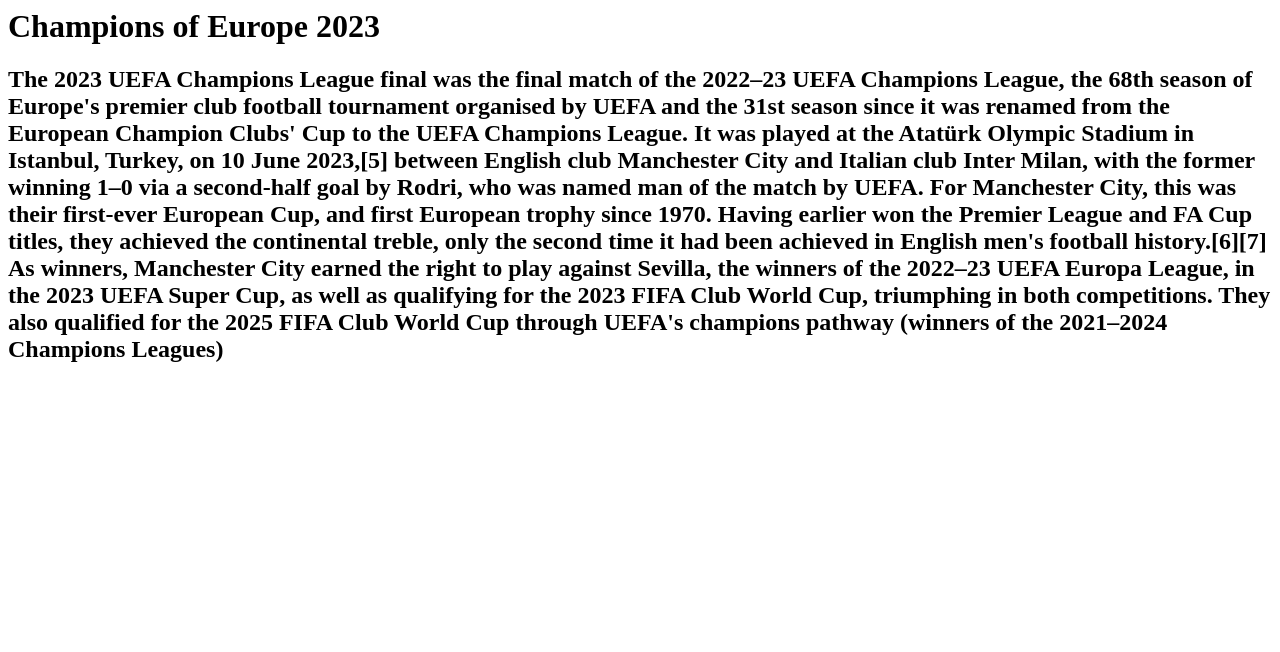
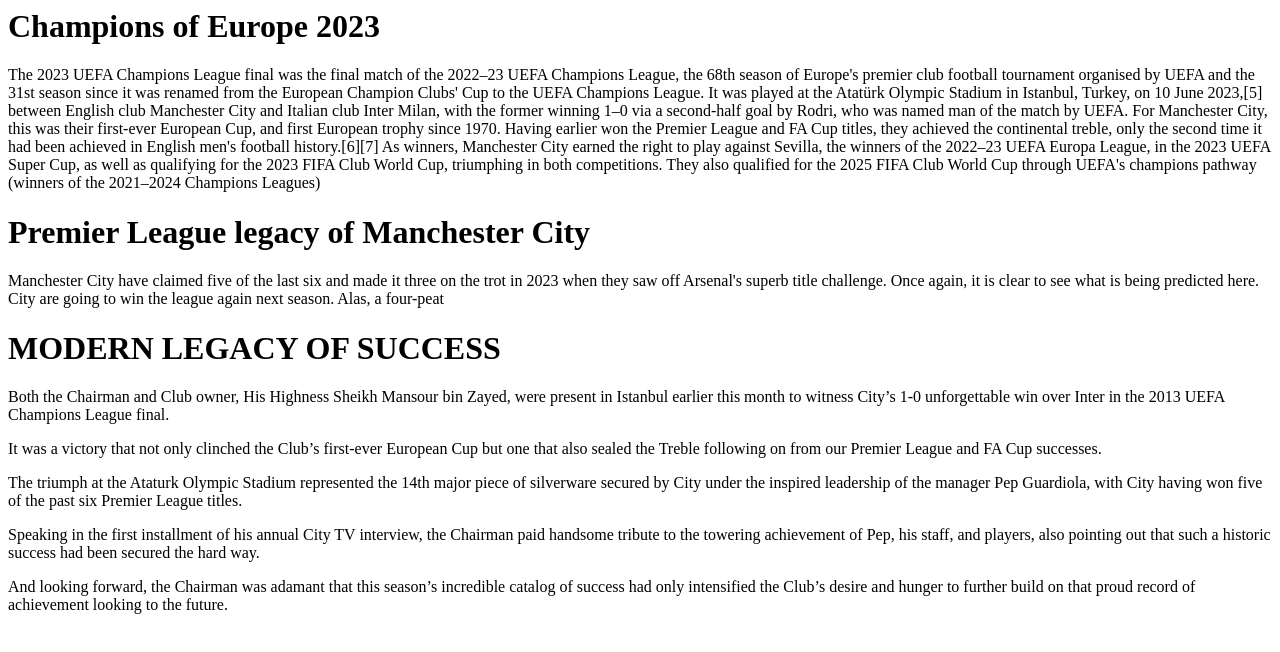
Before and after one commit to hanzahapu/youtube-test-kd, a plain HTML site: page MCFC.html in a window 1280 px wide. Drawn offline with Linux system fonts and the light colour scheme.

Commit message:
Update MCFC.html

```diff
--- a/MCFC.html
+++ b/MCFC.html
@@ -2,7 +2,7 @@
 <head><title> Manchester City FC </title></head>
 <body>
   <h1> Champions of Europe 2023 </h1>
-  <h2>The 2023 UEFA Champions League final was the final match of the 2022–23 UEFA Champions League,
+  <p>The 2023 UEFA Champions League final was the final match of the 2022–23 UEFA Champions League,
 the 68th season of Europe's premier club football tournament organised by UEFA and the 31st season
 since it was renamed from the European Champion Clubs' Cup to the UEFA Champions League. It was played at the Atatürk Olympic Stadium in Istanbul,
 Turkey, on 10 June 2023,[5] between English club Manchester City and Italian club Inter Milan, with the former winning 1–0 via a second-half goal
@@ -10,6 +10,34 @@
 Having earlier won the Premier League and FA Cup titles, they achieved the continental treble, only the second time it had been achieved in English
 men's football history.[6][7] As winners, Manchester City earned the right to play against Sevilla, the winners of the 2022–23 UEFA Europa League,
 in the 2023 UEFA Super Cup, as well as qualifying for the 2023 FIFA Club World Cup, triumphing in both competitions. They also qualified for the
-2025 FIFA Club World Cup through UEFA's champions pathway (winners of the 2021–2024 Champions Leagues)</h2>
+2025 FIFA Club World Cup through UEFA's champions pathway (winners of the 2021–2024 Champions Leagues)</p>
+
+  <h1> Premier League legacy of Manchester City </h1>
+  <p> Manchester City have claimed five of the last six and made it three on the trot
+     in 2023 when they saw off Arsenal's superb title challenge. Once again, it is
+     clear to see what is being predicted here. City are going to win the league
+     again next season. Alas, a four-peat</p>
+
+  <h1> MODERN LEGACY OF SUCCESS </h1>
+  <p> Both the Chairman and Club owner, His Highness Sheikh Mansour bin Zayed,
+    were present in Istanbul earlier this month to witness City’s 1-0 unforgettable
+    win over Inter in the 2013 UEFA Champions League final.</p>
+
+  <p>It was a victory that not only clinched the Club’s first-ever European
+    Cup but one that also sealed the Treble following on from our Premier
+    League and FA Cup successes.</p>
+
+  <p>The triumph at the Ataturk Olympic Stadium represented the 14th major
+    piece of silverware secured by City under the inspired leadership of the manager
+    Pep Guardiola, with City having won five of the past six Premier League titles.</p>
+
+  <p>Speaking in the first installment of his annual City TV interview, the Chairman
+    paid handsome tribute to the towering achievement of Pep, his staff, and players,
+    also pointing out that such a historic success had been secured the hard way.</p>
+
+  <p>And looking forward, the Chairman was adamant that this season’s incredible
+  catalog of success had only intensified the Club’s desire and hunger to further
+  build on that proud record of achievement looking to the future.</p>
+
 </body>
 </html>
```
